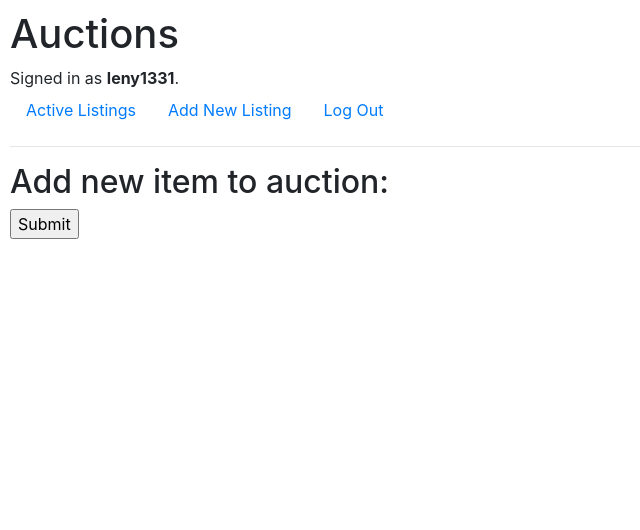
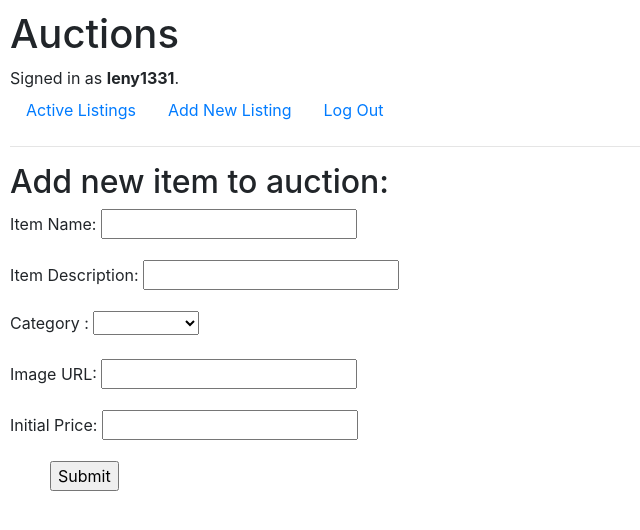
Before and after one commit to leny133/project2, a Django app: page /newlisting in a window 1280 px wide. Shown: the top 530 px of the page, without its empty margins (0-640 px from the left). Run offline with Django 3.2, Linux system fonts and the light colour scheme; a user stored in the database is signed in; some libraries are stand-ins or nearby versions.

Commit message:
add listing saves to db

```diff
--- a/auctions/forms.py
+++ b/auctions/forms.py
@@ -1,7 +1,13 @@
 from django import forms
 
 class NewItemForm(forms.Form):
-    title = forms.CharField(label='Item Name', max_length=100)
-    description = forms.CharField(label='Item Description', max_length=250)
-    category = forms.CharField(label='Your name', max_length=100)
-    imgUrl = forms.URLInput()
+    title = forms.CharField(label='Item Name', max_length=100, required=True)
+    description = forms.CharField(label='Item Description', max_length=250, required=True)
+    CATEGORY_CHOICES=[
+        ('nocat',''),
+        ('home','Home'),
+        ('electronics','Electronics')
+    ]
+    category = forms.CharField(label="Category ",widget= forms.Select(choices=CATEGORY_CHOICES))
+    imgUrl = forms.CharField(label='Image URL', max_length=100, required=False)
+    price = forms.DecimalField(decimal_places=2, max_digits=8, label="Initial Price", required=True)
--- a/auctions/models.py
+++ b/auctions/models.py
@@ -9,7 +9,7 @@ class User(AbstractUser):
 class listings(models.Model):
     title = models.CharField(max_length=140)
     description = models.CharField(max_length=250)
-    active = models.BooleanField()
+    active = models.BooleanField(default=False)
     owner = models.ForeignKey(User, on_delete=models.PROTECT)
     category = models.CharField(max_length=24)
     image = models.URLField(null=True)
--- a/auctions/templates/auctions/newlisting.html
+++ b/auctions/templates/auctions/newlisting.html
@@ -5,8 +5,8 @@
 
     <form action="{% url 'newitem' %}" method="post">
         {% csrf_token %}
-        {{ form }}
-        <input type="submit" value="Submit">
+        {{ form.as_p }}
+       <ul><input type="submit" value="Submit"> </ul>
     </form>
 
 {% endblock %}
--- a/auctions/views.py
+++ b/auctions/views.py
@@ -6,10 +6,14 @@ from django.urls import reverse
 from django.contrib.auth.decorators import login_required
 
 from .models import User, listings, bids, comments
+from .forms import NewItemForm
 
 
 def index(request):
-    return render(request, "auctions/index.html")
+    listing = listings.objects.filter(active=True)
+    return render(request, "auctions/index.html",{
+        "Listings": listing
+    })
 
 
 def login_view(request):
@@ -67,8 +71,24 @@ def register(request):
 @login_required
 def newitem(request):
     if request.method == "POST":
+        title = request.POST["title"]
+        description = request.POST["description"]
+        category = request.POST["category"]
+        imgUrl = request.POST["imgUrl"]
+        price = request.POST["price"]
+        user = request.user
 
+        #try:
+        listing = listings(title= title,description= description,active=True,owner=request.user,category=category,image=imgUrl)
+        listing.save()
+        bid = bids(auction=listing,bidder=user,bidprice=price)
+        bid.save()
+        #except:
+         #   return render(request, "auctions/index.html",{
+          #      "message": "Something went wrong try again."
+           # })
 
         return HttpResponseRedirect(reverse("index"))
     else:
-        return render(request, "auctions/newlisting.html")
+        form = NewItemForm
+        return render(request, "auctions/newlisting.html", {'form': form})
```
Also changed, not shown: auctions/templates/auctions/index.html (+7 -1 lines), auctions/migrations/0002_bids_comments_listings.py, db.sqlite3.
